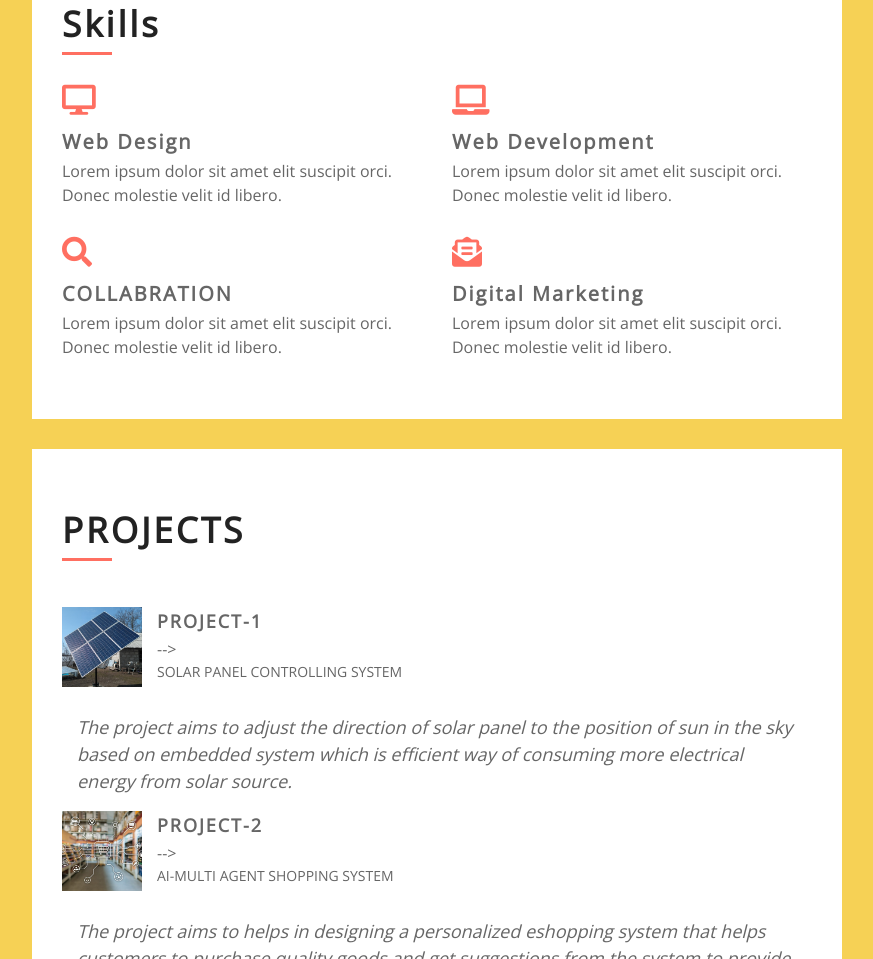
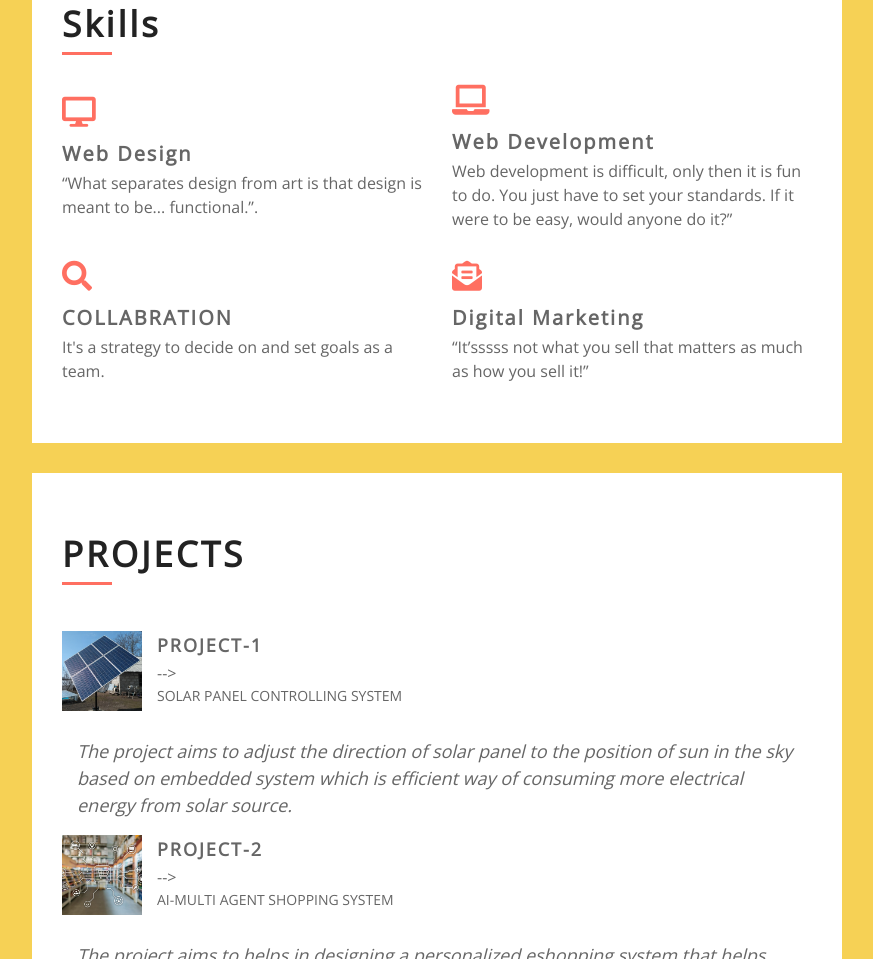
Before and after one commit to Pavithra-S12/portfolio, a plain HTML site: page index.html in a window 1280 px wide. Shown: the part 1813-2772 px from the top of the page, without its empty margins (368-1241 px from the left). Drawn offline with nearby package versions, Linux system fonts and the light colour scheme.

Commit message:
portfolio

```diff
--- a/index.html
+++ b/index.html
@@ -202,28 +202,28 @@ individual.
                                 <div class="srv-col">
                                     <i class="fa fa-desktop"></i>
                                     <h3>Web Design</h3>
-                                    <p>Lorem ipsum dolor sit amet elit suscipit orci. Donec molestie velit id libero.</p>
+                                    <p>“What separates design from art is that design is meant to be... functional.”.</p>
                                 </div>
                             </div>
                             <div class="col-md-6">
                                 <div class="srv-col">
                                     <i class="fa fa-laptop"></i>
                                     <h3>Web Development</h3>
-                                    <p>Lorem ipsum dolor sit amet elit suscipit orci. Donec molestie velit id libero.</p>
+                                    <p>Web development is difficult, only then it is fun to do. You just have to set your standards. If it were to be easy, would anyone do it?”</p>
                                 </div>
                             </div>
                             <div class="col-md-6">
                                 <div class="srv-col">
                                     <i class="fa fa-search"></i>
                                     <h3>COLLABRATION</h3>
-                                    <p>Lorem ipsum dolor sit amet elit suscipit orci. Donec molestie velit id libero.</p>
+                                    <p>It's a strategy to decide on and set goals as a team.</p>
                                 </div>
                             </div>
                             <div class="col-md-6">
                                 <div class="srv-col">
                                     <i class="fa fa-envelope-open-text"></i>
                                     <h3>Digital Marketing</h3>
-                                    <p>Lorem ipsum dolor sit amet elit suscipit orci. Donec molestie velit id libero.</p>
+                                    <p>“It’sssss not what you sell that matters as much as how you sell it!”</p>
                                 </div>
                             </div>
                         </div>
```
